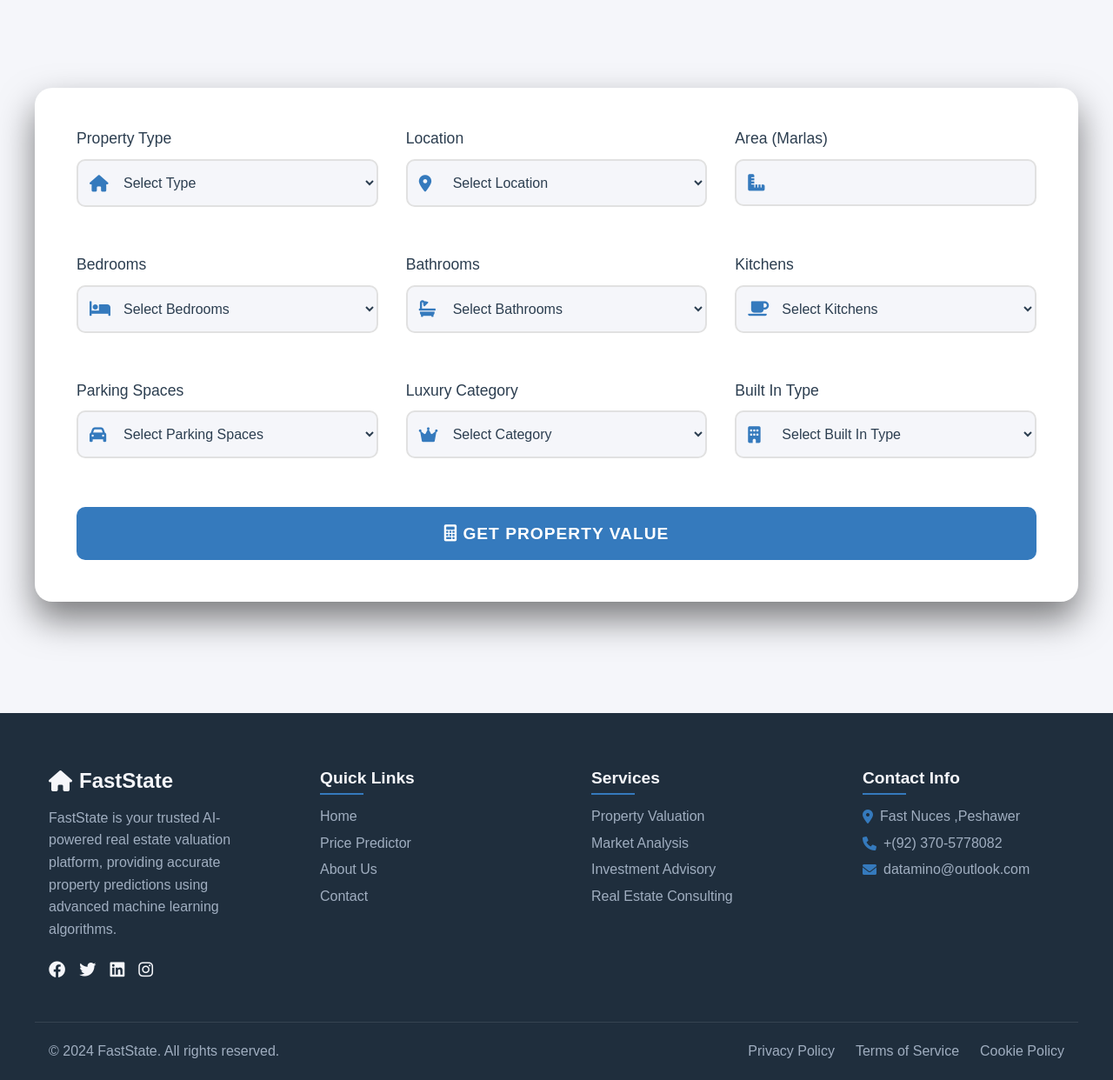
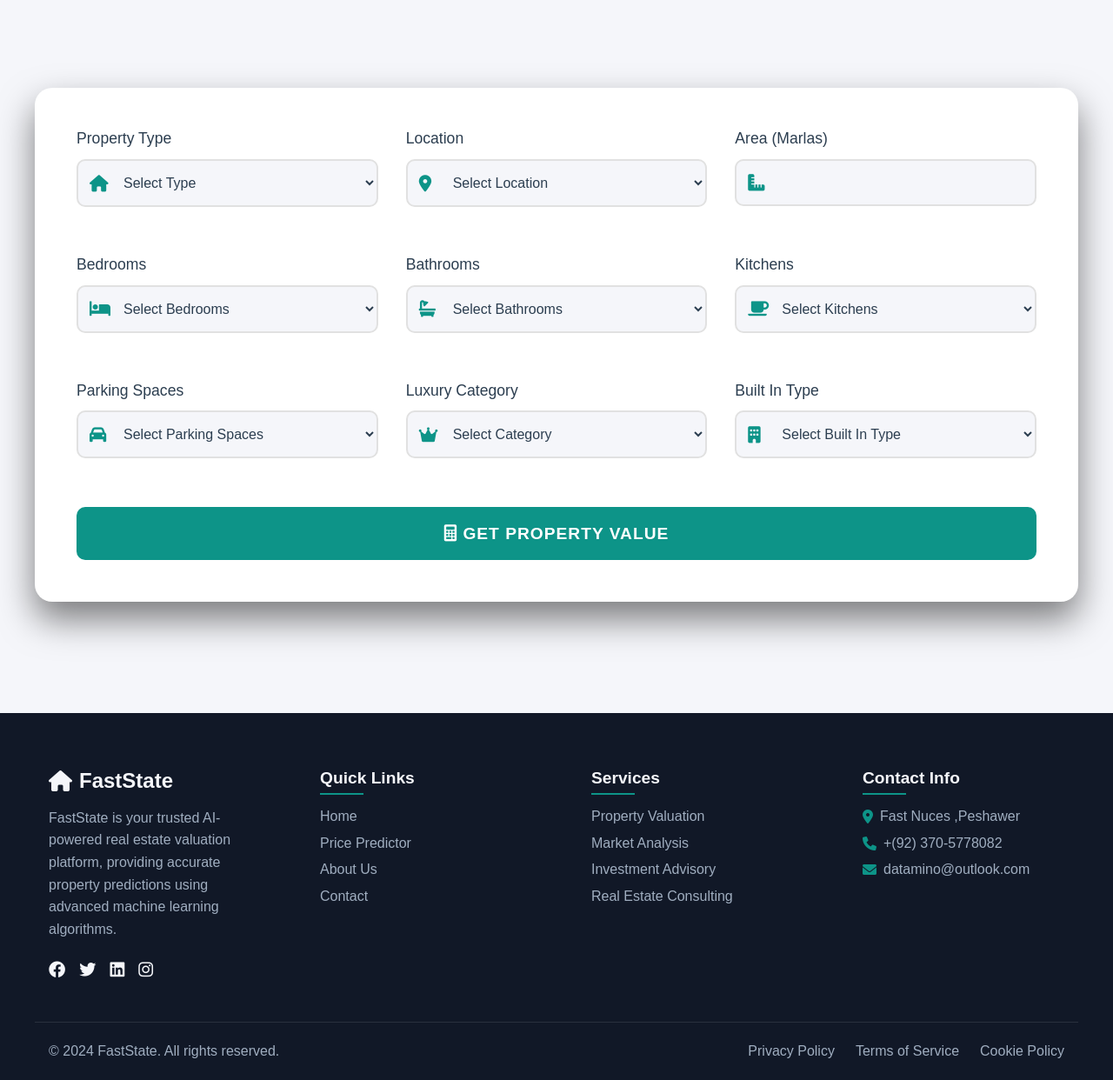
Before and after one commit to datamino/faststate, a Flask app: template templates/index.html in a window 1280 px wide. Shown: the part 827-2069 px from the top of the page at 87% size. Run offline with Flask 3, Linux system fonts and the light colour scheme; the template is opened without the code that fills it, so the values that code supplies are empty.

Commit message:
latest version

```diff
--- a/templates/index.html
+++ b/templates/index.html
@@ -195,7 +195,7 @@
         .input-group i {
             position: absolute;
             left: 15px;
-            color: #357ABD;
+            color: #0D9488;
             font-size: 1.2rem;
         }
 
@@ -219,7 +219,7 @@
         .btn-predict {
             width: 100%;
             padding: 1.2rem;
-            background: #357ABD;
+            background: #0D9488;
             border: none;
             border-radius: 10px;
             color: white;
@@ -348,7 +348,7 @@
         }
 
         .footer {
-            background:rgb(31, 46, 61);
+            background: #111827;
             color: var(--light);
             padding: 4rem 2rem 0;
             margin-top: 4rem;
@@ -411,7 +411,7 @@
             bottom: -0.5rem;
             width: 50px;
             height: 2px;
-            background: #357ABD;
+            background: #0D9488;
         }
 
         .footer-section ul {
@@ -440,7 +440,7 @@
         }
 
         .contact-info li i {
-            color: #357ABD;
+            color: #0D9488;
         }
 
         .footer-bottom {
@@ -670,7 +670,7 @@
         </div>
     </div>
 </div>
-<footer class="footer">
+<footer class="footer" id="foot">
     <div class="footer-content">
         <div class="footer-section">
             <div class="footer-logo">
```
Also changed, not shown: other parts of templates/index.html (+18 -18 lines), 1 other file.
